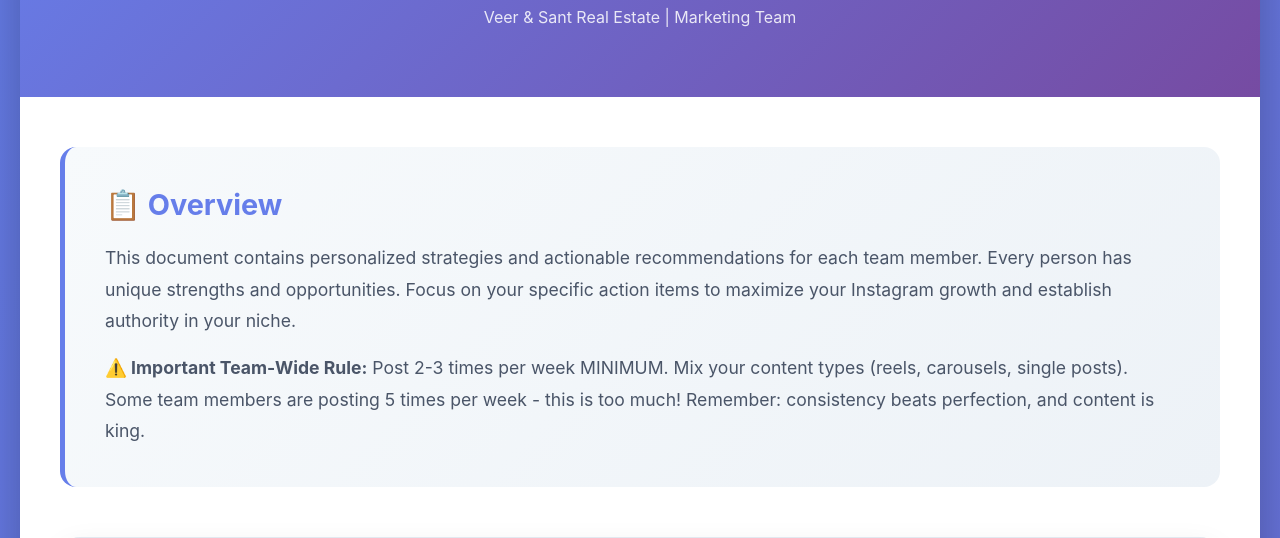
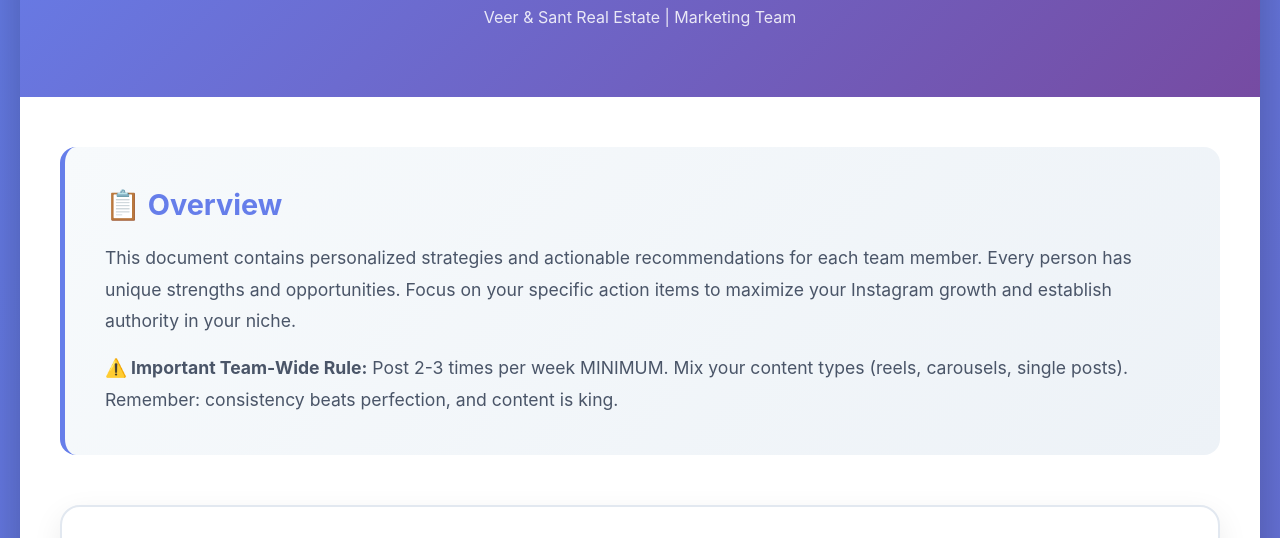
Before and after one commit to omidza87-creator/Individual-Action-Plans, a plain HTML site: page team-instagram-strategy.html in a window 1280 px wide. Shown: the part 196-734 px from the top of the page. Drawn offline with nearby package versions, Linux system fonts and the light colour scheme.

Commit message:
team-instagram-strategy.html

```diff
--- a/team-instagram-strategy.html
+++ b/team-instagram-strategy.html
@@ -341,7 +341,7 @@
             <div class="intro-section">
                 <h2>📋 Overview</h2>
                 <p>This document contains personalized strategies and actionable recommendations for each team member. Every person has unique strengths and opportunities. Focus on your specific action items to maximize your Instagram growth and establish authority in your niche.</p>
-                <p style="margin-top: 15px;"><strong>⚠️ Important Team-Wide Rule:</strong> Post 2-3 times per week MINIMUM. Mix your content types (reels, carousels, single posts). Some team members are posting 5 times per week - this is too much! Remember: consistency beats perfection, and content is king.</p>
+                <p style="margin-top: 15px;"><strong>⚠️ Important Team-Wide Rule:</strong> Post 2-3 times per week MINIMUM. Mix your content types (reels, carousels, single posts). Remember: consistency beats perfection, and content is king.</p>
             </div>
 
             <!-- TREVOR -->
```
